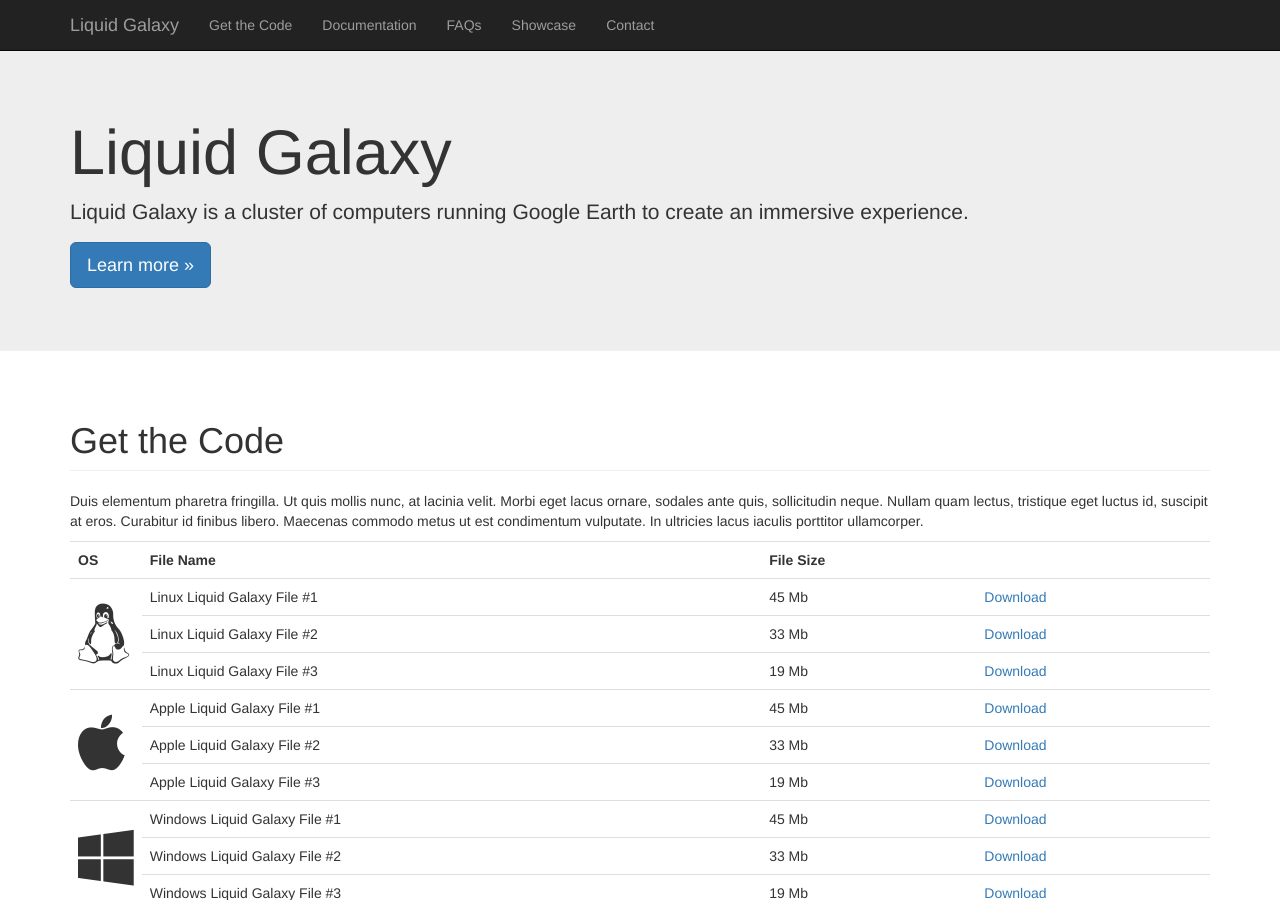
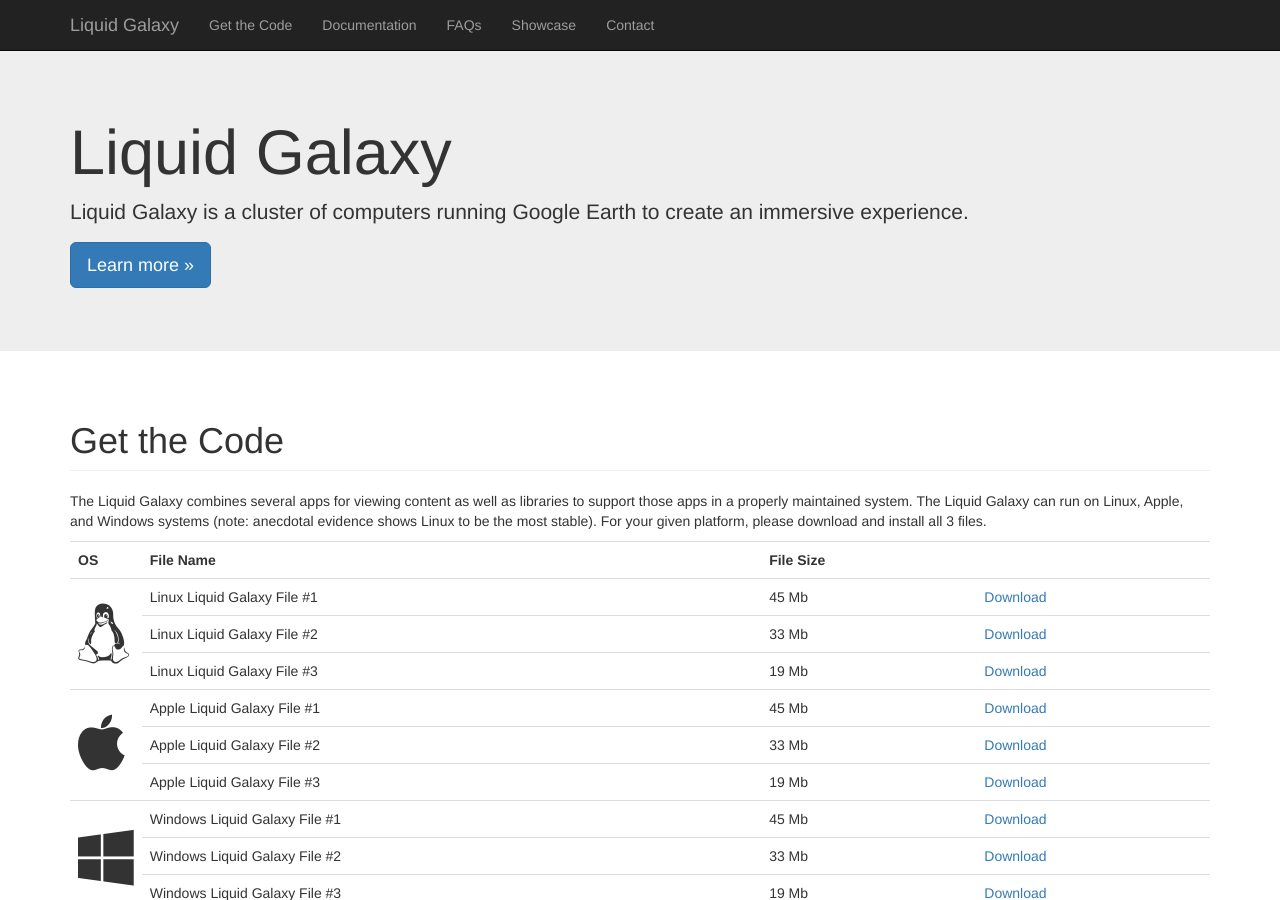
Before and after one commit to sethjensen1/sethjensen1.github.io, a Jekyll site: the page index.html, which Jekyll copies as it is, in a window 1280 px wide and 900 px high. Built offline with Jekyll 4.4.1, drawn with Linux system fonts in a browser that asks for light colours.

Commit message:
Add text to replace the Lorem Ipsum in "Get the Code"

```diff
--- a/index.html
+++ b/index.html
@@ -46,8 +46,7 @@
   <div class="container">
     <div class="section" id="get-the-code">
       <h1 class="page-header">Get the Code</h1>
-      <p>Duis elementum pharetra fringilla. Ut quis mollis nunc, at lacinia velit. Morbi eget lacus ornare, sodales ante quis, sollicitudin neque. Nullam quam lectus, tristique eget luctus id, suscipit at eros. Curabitur id finibus libero. Maecenas commodo metus ut est condimentum vulputate. In ultricies lacus iaculis porttitor ullamcorper.</p>
-
+      <p>The Liquid Galaxy combines several apps for viewing content as well as libraries to support those apps in a properly maintained system. The Liquid Galaxy can run on Linux, Apple, and Windows systems (note: anecdotal evidence shows Linux to be the most stable). For your given platform, please download and install all 3 files.</p>
       <table class="table">
         <tr>
           <th style="width: 60px">OS</th>
```
Also changed, not shown: 2 other files.
